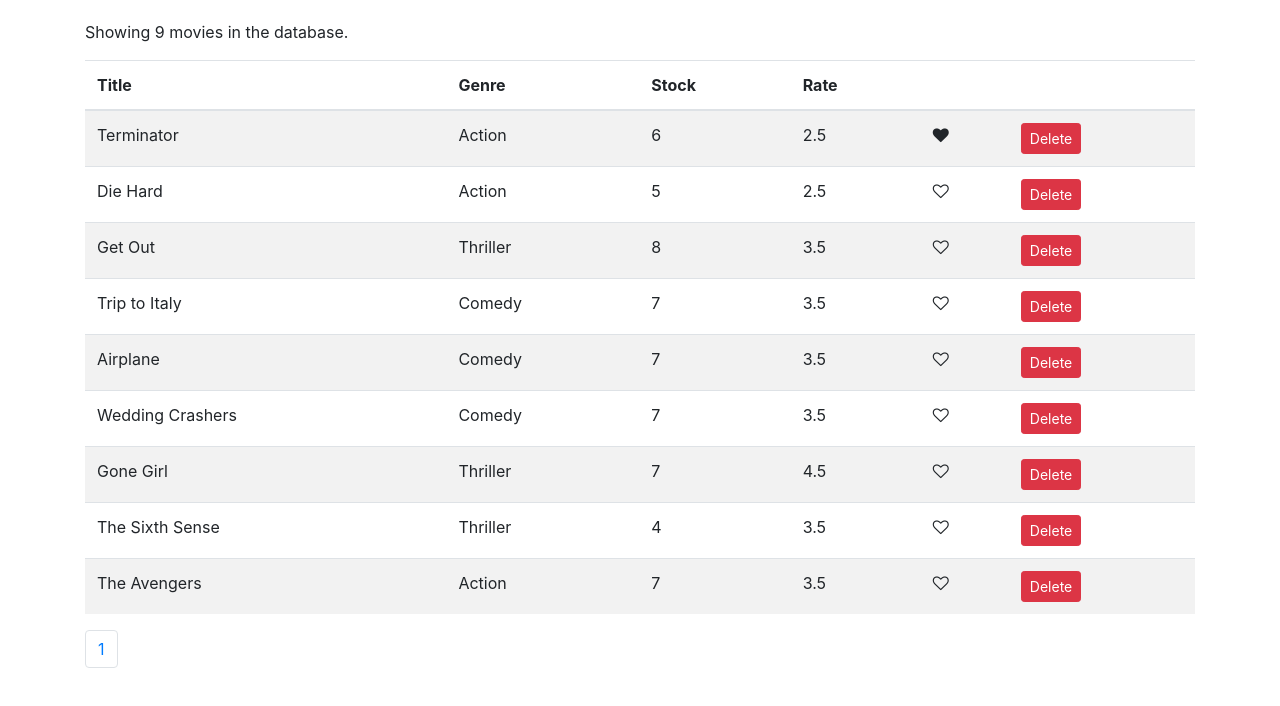
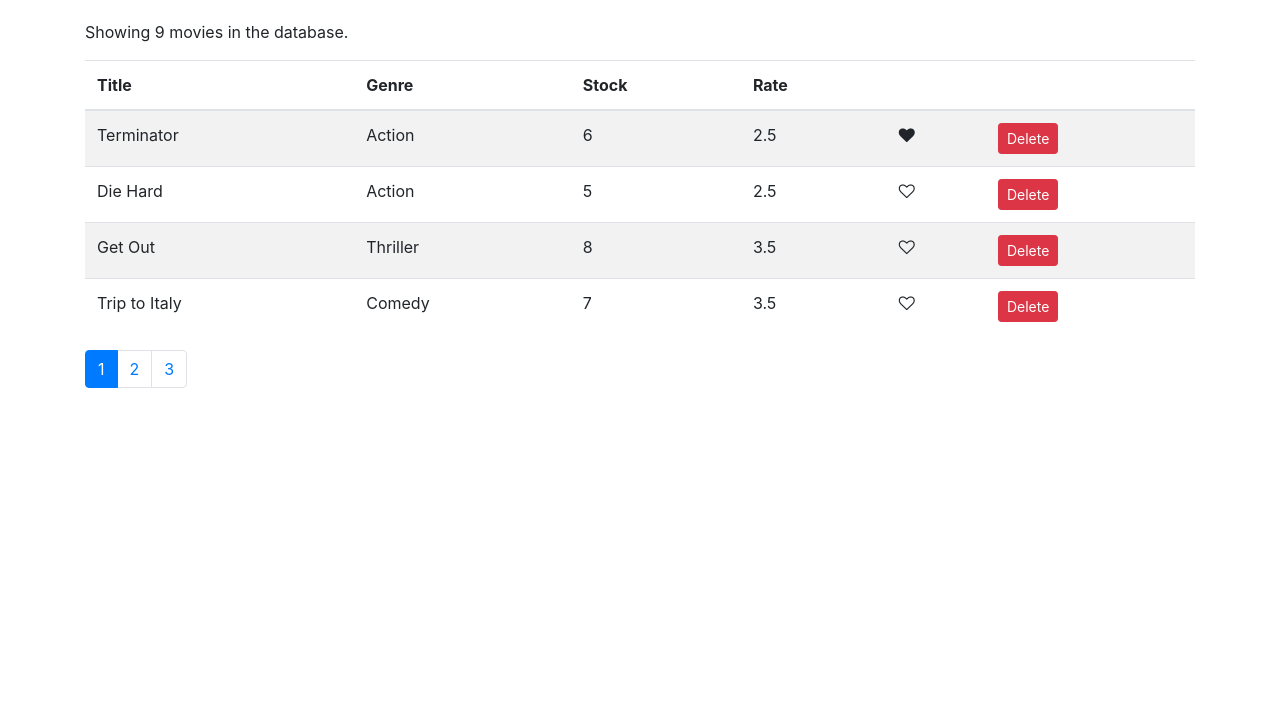
Before and after one commit to html546/react-movie, a React (Create React App) app: page / in a window 1280 px wide. Shown: the top 706 px of the page. Built offline with nearby package versions, Linux system fonts and the light colour scheme.

Commit message:
分页算法

```diff
--- a/package.json
+++ b/package.json
@@ -6,6 +6,7 @@
     "bootstrap": "4.1.1",
     "font-awesome": "4.7.0",
     "lodash": "4.17.10",
+    "prop-types": "15.6.2",
     "react": "^16.8.6",
     "react-dom": "^16.8.6",
     "react-scripts": "2.1.8"
--- a/src/components/common/pagination.jsx
+++ b/src/components/common/pagination.jsx
@@ -1,19 +1,36 @@
 import React from "react";
-import l from "lodash";
+import PropTypes from "prop-types";
+import _ from "lodash";
+
 const Pagination = props => {
-  const { itemsCount, pageSize } = props;
-  const pagesCount = l.ceil(itemsCount / pageSize);
-  console.log(pagesCount);
+  const { itemsCount, pageSize, currentPage, onPageChange } = props;
+  console.log(currentPage);
+  const pagesCount = _.ceil(itemsCount / pageSize);
+  if (pagesCount === 1) return null;
+  const pages = _.range(1, pagesCount + 1);
   return (
     <nav>
       <ul className="pagination">
-
-        <li className="page-item">
-          <a className="page-link">1</a>
-        </li>
+        {pages.map(page => (
+          <li
+            key={page}
+            className={page === currentPage ? "page-item active" : "page-item"}
+          >
+            <a className="page-link" onClick={() => onPageChange(page)}>
+              {page}
+            </a>
+          </li>
+        ))}
       </ul>
     </nav>
   );
 };
 
+Pagination.propTypes = {
+  itemsCount: PropTypes.number.isRequired,
+  pageSize: PropTypes.number.isRequired,
+  currentPage: PropTypes.number.isRequired,
+  onPageChange: PropTypes.func.isRequired
+};
+
 export default Pagination;
--- a/src/components/movies.jsx
+++ b/src/components/movies.jsx
@@ -2,11 +2,13 @@
 import { getMovies } from "../services/fakeMovieService";
 import Like from "./common/like";
 import Pagination from "./common/pagination";
+import { paginate } from "../utils/paginate";
 
 class Movies extends Component {
   state = {
     movies: getMovies(),
-    pageSize: 4
+    pageSize: 4,
+    currentPage: 1
   };
   handleDelete = movie => {
     const movies = this.state.movies.filter(m => m._id !== movie._id);
@@ -23,12 +25,16 @@
     });
   };
   handlePageChange = page => {
-    console.log(page);
+    this.setState({
+      currentPage: page
+    });
   };
 
   render() {
     const { length: count } = this.state.movies;
+    const { pageSize, currentPage, movies } = this.state;
     if (count === 0) return <p>There are no movies in the database.</p>;
+    const movies1= paginate(movies, currentPage, pageSize);
     return (
       <div>
         <p>Showing {count} movies in the database.</p>
@@ -44,7 +50,7 @@
             </tr>
           </thead>
           <tbody>
-            {this.state.movies.map(movie => (
+            {movies1.map(movie => (
               <tr key={movie._id}>
                 <td>{movie.title}</td>
                 <td>{movie.genre.name}</td>
@@ -70,7 +76,8 @@
         </table>
         <Pagination
           itemsCount={count}
-          pageSize={this.state.pageSize}
+          currentPage={currentPage}
+          pageSize={pageSize}
           onPageChange={this.handlePageChange}
         />
       </div>
--- /dev/null
+++ b/src/utils/paginate.js
@@ -0,0 +1,11 @@
+import _ from "lodash";
+
+export function paginate(items, pageNumber, pageSize) {
+  const startIndex = (pageNumber - 1) * pageSize;
+  return _(items)
+    .slice(startIndex)
+    .take(pageSize)
+    .value();
+  //   _.slice(items, startIndex);
+  //   _.take()
+}
```
Also changed, not shown: 1 other file (tests, documents, lock files or other folders).
